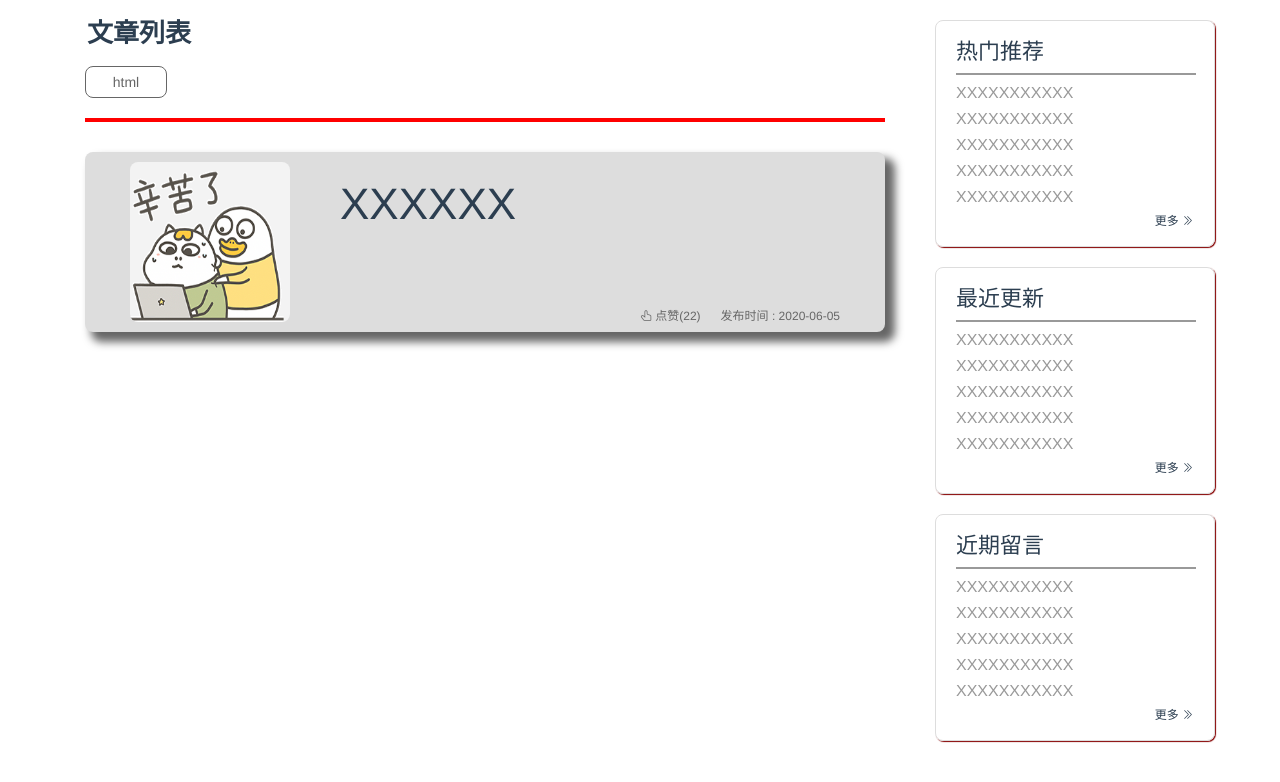
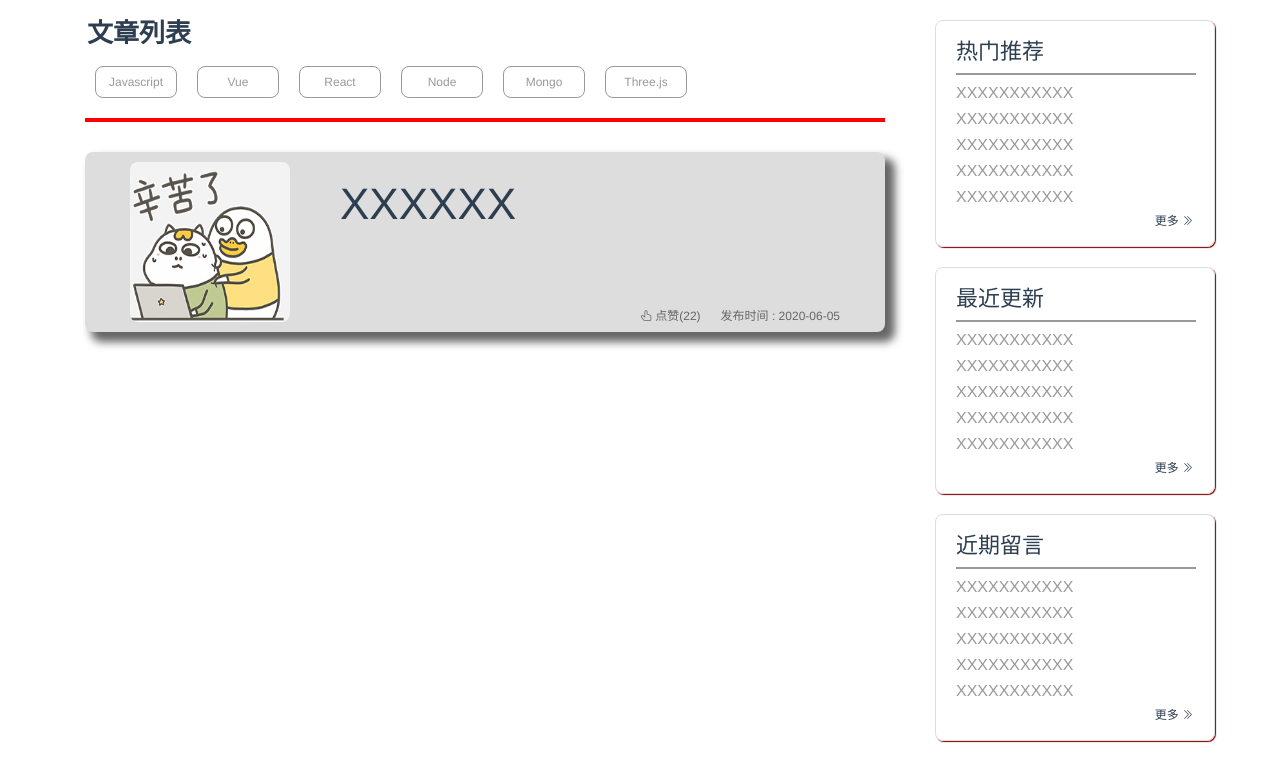
Before and after one commit to jinayao/blog, a Vue app in the folder blog_pre/: page /article in a window 1280 px wide. Shown: the top 782 px of the page. Built offline with nearby package versions, Linux system fonts and the light colour scheme.

Commit message:
导航数据

```diff
--- a/blog_pre/src/components/common/ProjectNav.vue
+++ b/blog_pre/src/components/common/ProjectNav.vue
@@ -5,7 +5,8 @@
                 文章列表
             </div>
             <ul>
-                <li>html</li>
+                <li v-for="(item,index) in NavData" :key="index">{{item.name}}</li>
+
             </ul>
         </div>
     </div>
@@ -14,7 +15,7 @@
 <script>
 export default {
     name:"ProjectNav",
-
+    props: ["NavData"]
 }
 </script>
 
@@ -24,7 +25,7 @@ export default {
         margin-bottom: 30px;
         .nav{
             width: 100%;
-            padding-bottom:20px ;
+            padding-bottom:10px ;
             border-bottom: 4px solid red;
             text-align: left;
             .title{
@@ -34,14 +35,17 @@ export default {
                 text-indent: 2px;
             }
             ul{
+                display: flex;
+                flex-wrap: wrap;
                 li{
                     width: 80px;
                     height: 30px;
+                    margin:0 10px 10px;
                     text-align: center;
                     line-height: 30px;
-                    font-size: 14px;
-                    color: #666;
-                    border: 1px solid #666;
+                    font-size: 12px;
+                    color: #999;
+                    border: 1px solid #999;
                     border-radius: 8px;
                     &:hover{
                         cursor: pointer;
--- a/blog_pre/src/views/Article.vue
+++ b/blog_pre/src/views/Article.vue
@@ -2,7 +2,7 @@
   <div class="Article">
     <div class="file">
       <div class="projectBox">
-        <ProjectNav />
+        <ProjectNav :NavData="NavData"/>
         <Project />
       </div>
       <Recommend />
@@ -16,6 +16,36 @@ import Project from "../components/Project/Project";
 import Recommend from "../components/Project/Recommend";
 export default {
   name: "Article",
+  data(){
+    return{
+      NavData:[
+        {
+          name:"Javascript",
+          path:"",
+        },
+        {
+          name:"Vue",
+          path:"",
+        },
+        {
+          name:"React",
+          path:"",
+        },
+        {
+          name:"Node",
+          path:"",
+        },
+        {
+          name:"Mongo",
+          path:"",
+        },
+        {
+          name:"Three.js",
+          path:"",
+        },
+      ]
+    }
+  },
   components: {
     Project,
     Recommend,
```
